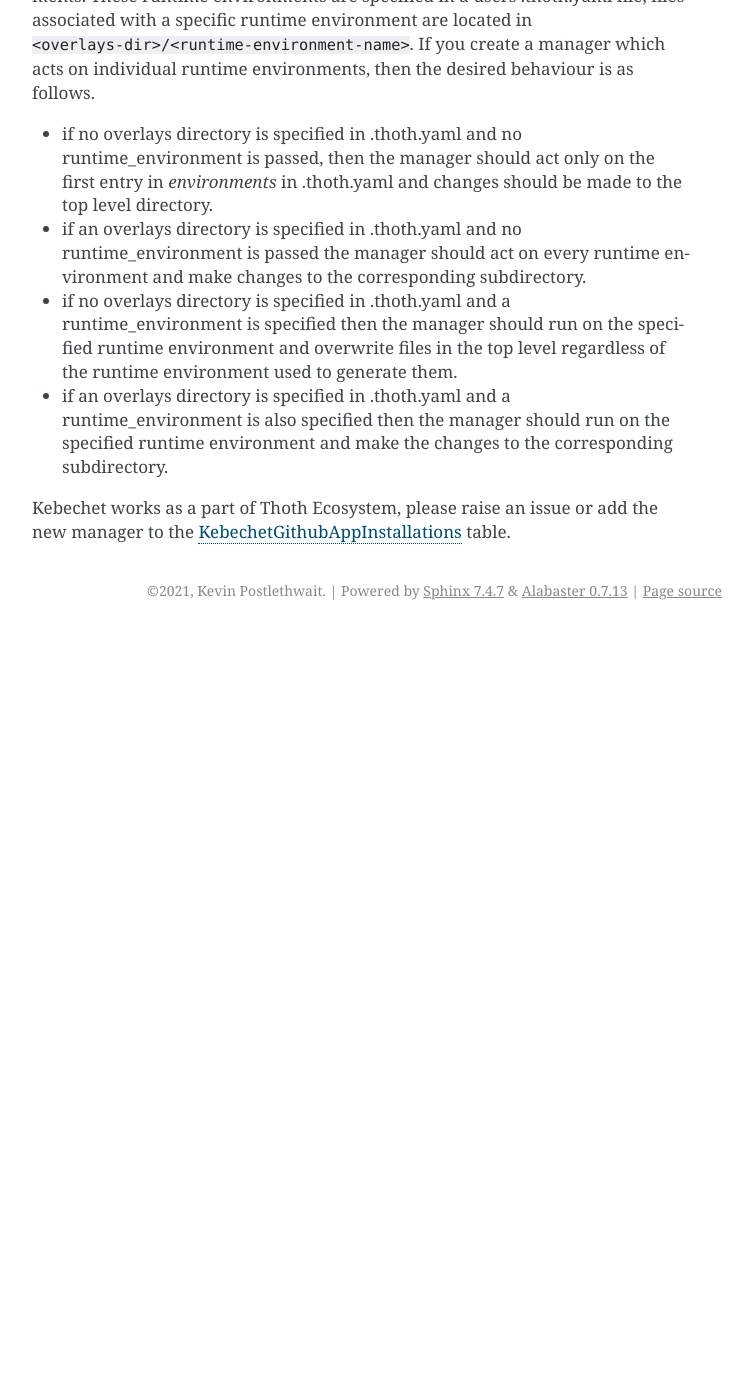
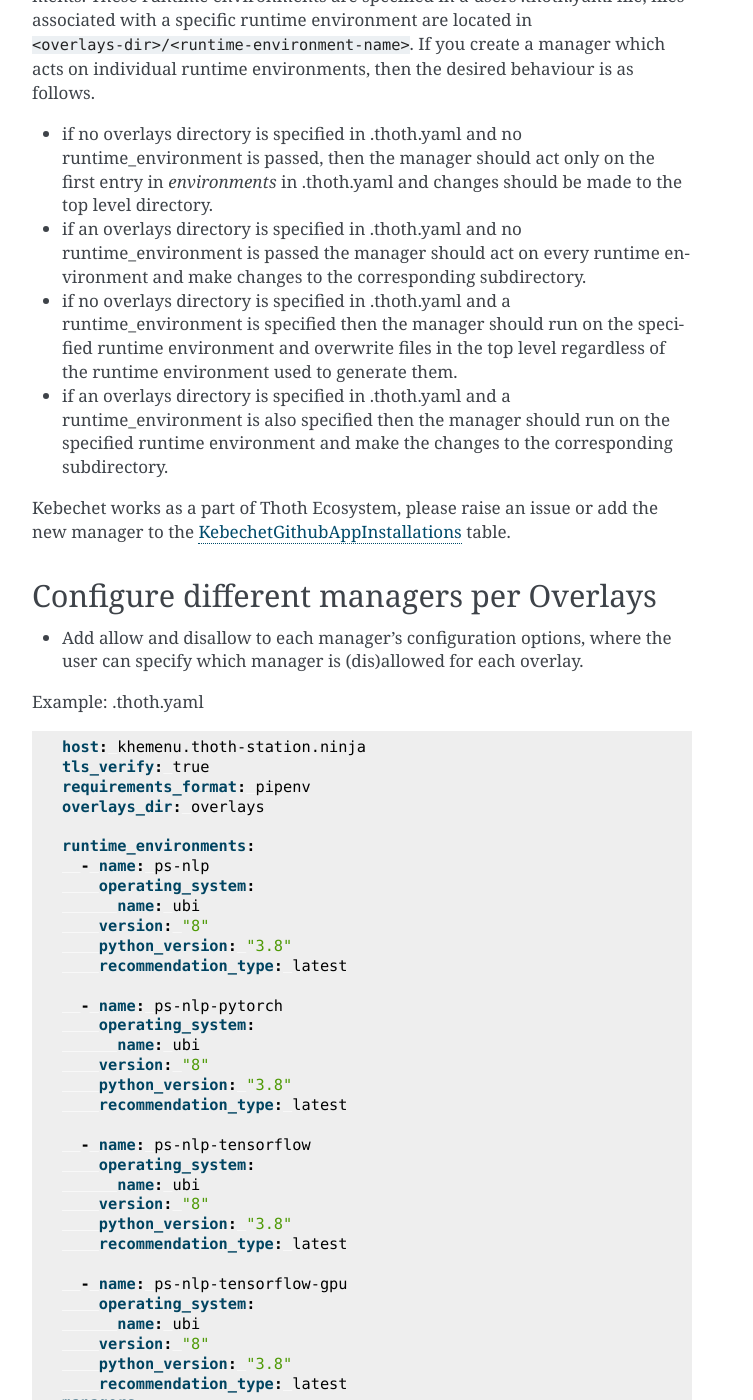
Before and after one commit to thoth-station/kebechet, a Sphinx documentation site: the page built from docs/managers.rst, in a window 1280 px wide and 1400 px high, scrolled down 1299 px. Shown: the whole window, without its empty margins (388-1141 px from the left). Built offline with Sphinx 7.4.7, drawn with Linux system fonts in a browser that asks for light colours; before the commit the page ends 1929 px from its top, so only the background shows below that; some of the changed text lies outside the part shown.

Commit message:
New feature update : Add 'allow' and 'disallow' setting to each manager
Signed-off-by: Shreekara <sshreeka@redhat.com>

```diff
--- a/docs/managers.rst
+++ b/docs/managers.rst
@@ -85,3 +85,62 @@
 new manager to the `KebechetGithubAppInstallations
 <https://github.com/thoth-station/storages/blob/15ed39ef6c8d7bf58037046f3bab2465c5c4bb22/thoth/storages/graph/models.py#L1434>`_
 table.
+
+
+Configure different managers per Overlays
+-----------------------------------------
+
+- Add allow and disallow to each manager's configuration options, where the user can specify which manager is (dis)allowed for each overlay.
+
+Example: .thoth.yaml
+
+.. code-block:: yaml
+
+        host: khemenu.thoth-station.ninja
+        tls_verify: true
+        requirements_format: pipenv
+        overlays_dir: overlays
+
+        runtime_environments:
+          - name: ps-nlp
+            operating_system:
+              name: ubi
+            version: "8"
+            python_version: "3.8"
+            recommendation_type: latest
+
+          - name: ps-nlp-pytorch
+            operating_system:
+              name: ubi
+            version: "8"
+            python_version: "3.8"
+            recommendation_type: latest
+
+          - name: ps-nlp-tensorflow
+            operating_system:
+              name: ubi
+            version: "8"
+            python_version: "3.8"
+            recommendation_type: latest
+
+          - name: ps-nlp-tensorflow-gpu
+            operating_system:
+              name: ubi
+            version: "8"
+            python_version: "3.8"
+            recommendation_type: latest
+        managers:
+          - name: thoth-advise
+            # Do not run this manager in the ps-nlp-tensorflow-gpu overlay
+            env_disallow_list:
+              - ps-nlp-tensorflow-gpu
+            configuration:
+              labels: [bot]
+          - name: update
+            # Run this manager in the ps-nlp-tensorflow-gpu overlay (only)
+            env_allow_list:
+              - ps-nlp-tensorflow-gpu
+            configuration:
+              labels: [bot]
+          - name: info
+          # No allow/disallow present: this manager applies to all runtimes
```
